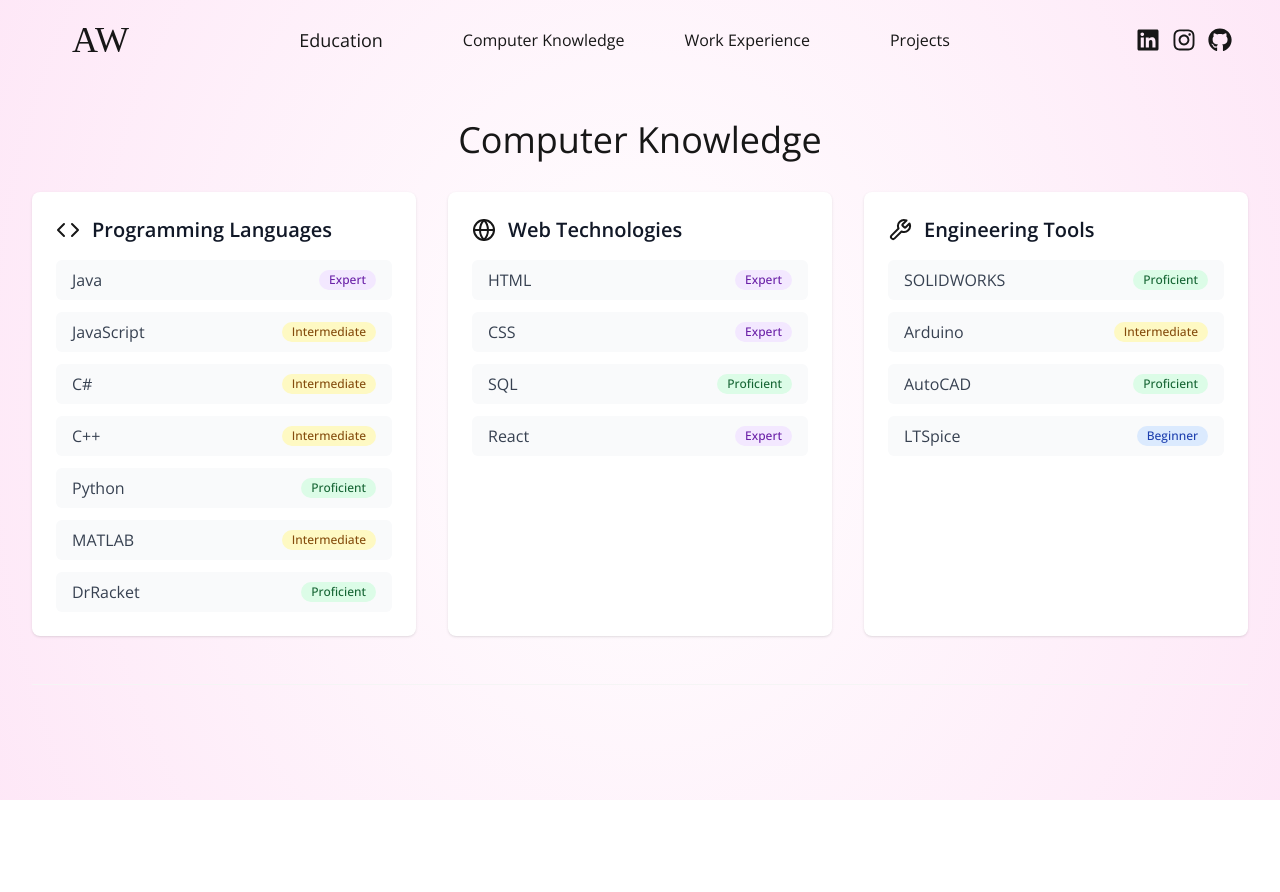
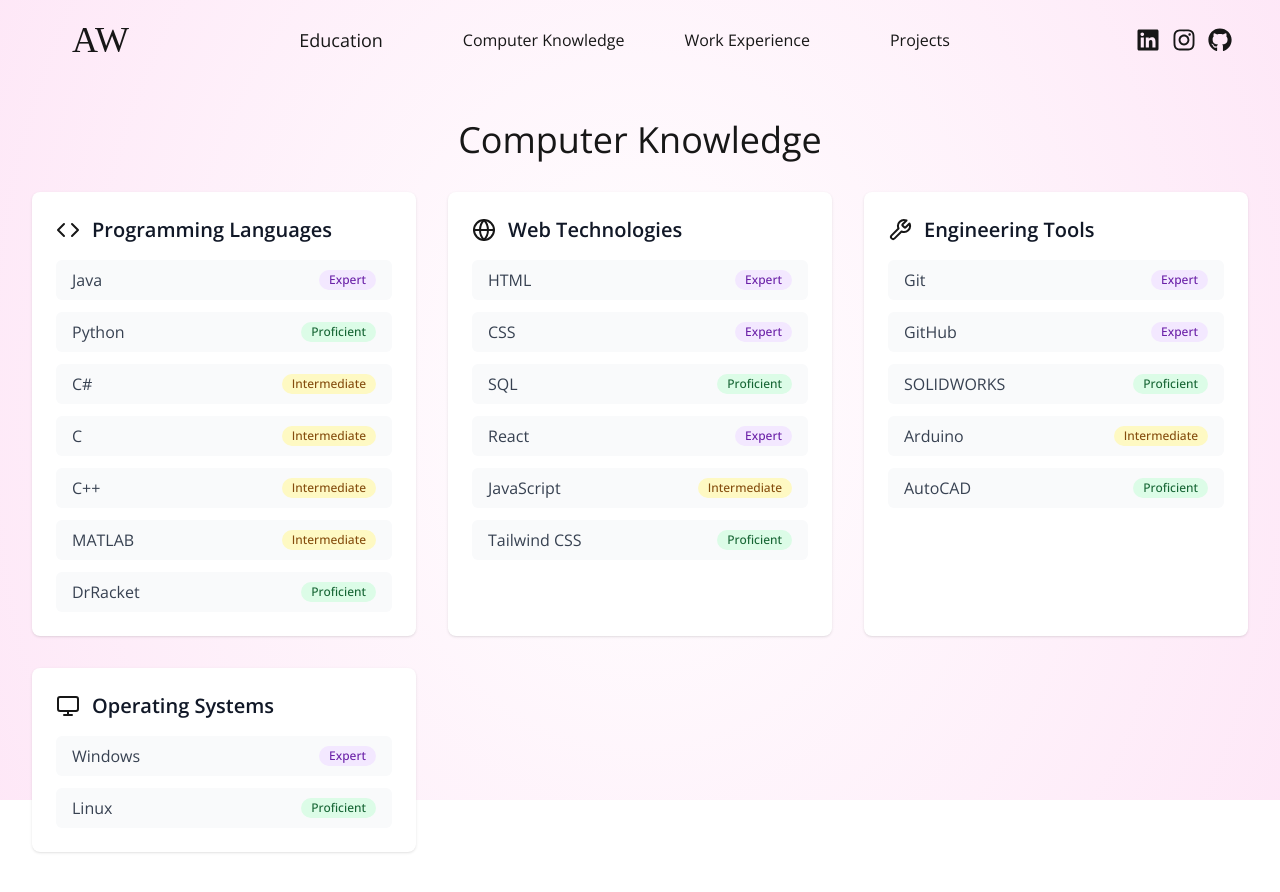
Before and after one commit to alexw2326/personal_website, a React (Vite) app: page /#/computerknowledge in a window 1280 px wide. Shown: the top 892 px of the page. Before the commit the page ends 800 px from the top, so only its background shows below. Built offline with nearby package versions, Linux system fonts and the light colour scheme; a web font is replaced by a local one.

Commit message:
computer knowledge updates

```diff
--- a/src/components/ComputerKnowledge.jsx
+++ b/src/components/ComputerKnowledge.jsx
@@ -1,4 +1,4 @@
-import { Code, Globe, Wrench } from "lucide-react";
+import { Code, Globe, Wrench, Monitor } from "lucide-react";
 
 const proficiencyLevels = [
   { label: "Beginner", color: "bg-blue-100 text-blue-800" },
@@ -13,10 +13,10 @@ const skills = [
     icon: <Code className="w-6 h-6" />,
     items: [
       { name: "Java", proficiency: proficiencyLevels[3] },
-      { name: "JavaScript", proficiency: proficiencyLevels[1] },
+      { name: "Python", proficiency: proficiencyLevels[2] },
       { name: "C#", proficiency: proficiencyLevels[1] },
+      { name: "C", proficiency: proficiencyLevels[1]},
       { name: "C++", proficiency: proficiencyLevels[1] },
-      { name: "Python", proficiency: proficiencyLevels[2] },
       { name: "MATLAB", proficiency: proficiencyLevels[1] },
       { name: "DrRacket", proficiency: proficiencyLevels[2] },
     ],
@@ -29,16 +29,27 @@ const skills = [
       { name: "CSS", proficiency: proficiencyLevels[3] },
       { name: "SQL", proficiency: proficiencyLevels[2] },
       { name: "React", proficiency: proficiencyLevels[3] },
+      { name: "JavaScript", proficiency: proficiencyLevels[1] },
+      { name: "Tailwind CSS", proficiency: proficiencyLevels[2] },
     ],
   },
   {
     category: "Engineering Tools",
     icon: <Wrench className="w-6 h-6" />,
     items: [
+      { name: "Git", proficiency: proficiencyLevels[3] },
+      { name: "GitHub", proficiency: proficiencyLevels[3] },
       { name: "SOLIDWORKS", proficiency: proficiencyLevels[2] },
       { name: "Arduino", proficiency: proficiencyLevels[1] },
       { name: "AutoCAD", proficiency: proficiencyLevels[2] },
-      { name: "LTSpice", proficiency: proficiencyLevels[0] },
+    ],
+  },
+  {
+    category: "Operating Systems",
+    icon: <Monitor className="w-6 h-6" />,
+    items: [
+      { name: "Windows", proficiency: proficiencyLevels[3] },
+      { name: "Linux", proficiency: proficiencyLevels[2] }
     ],
   },
 ]
```
